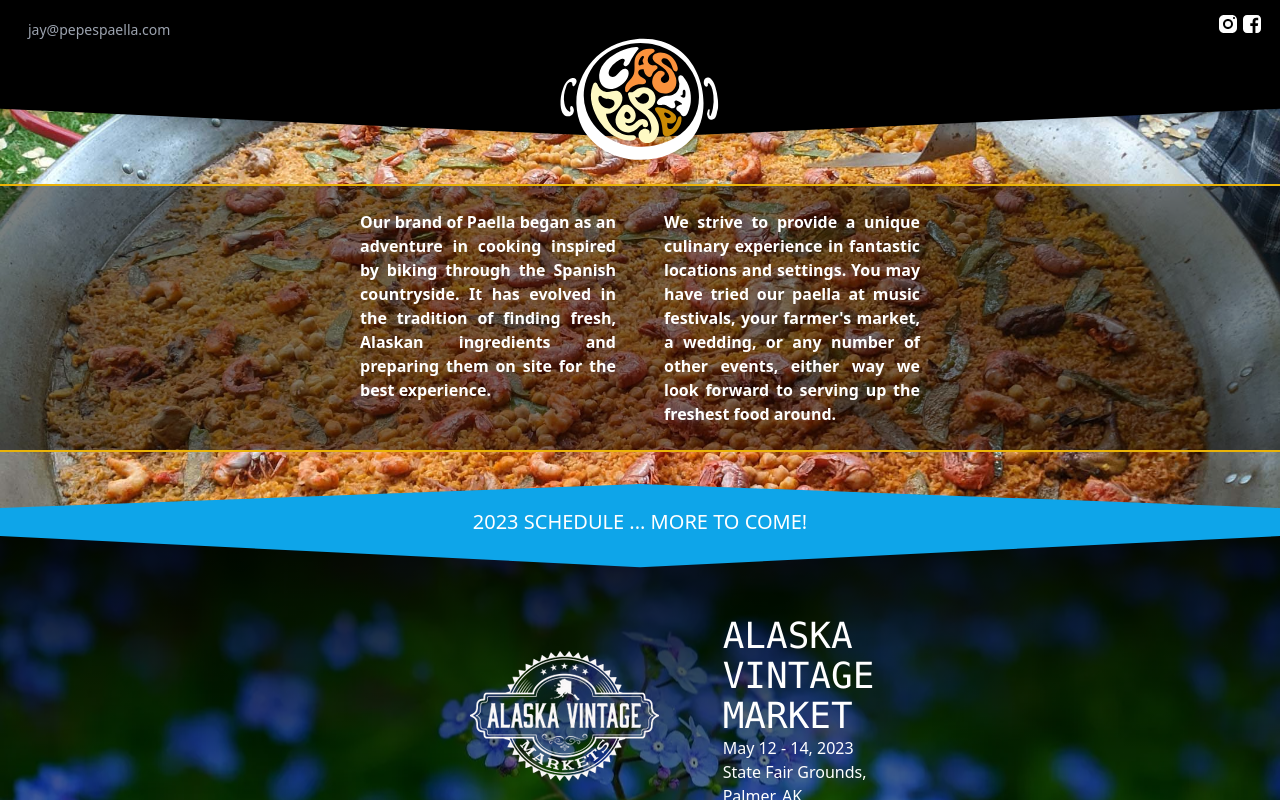
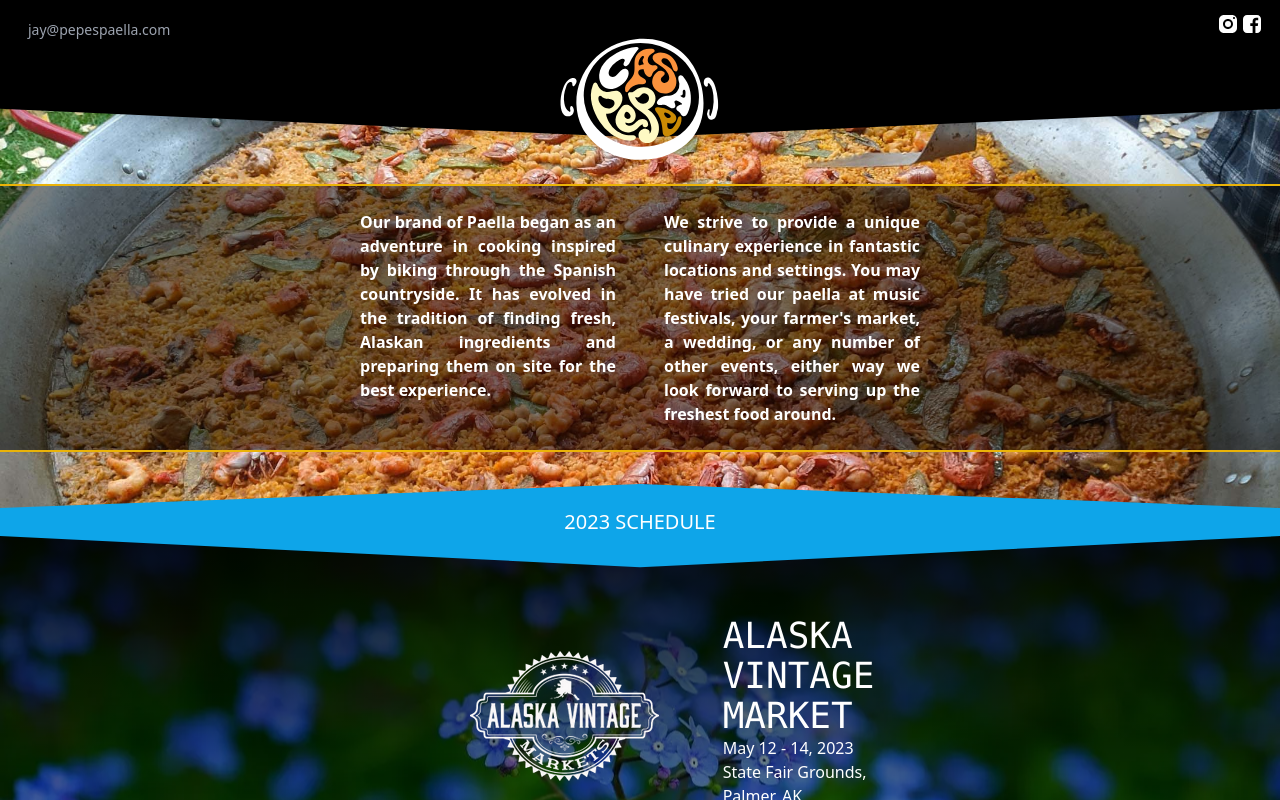
Before and after one commit to casa-pepe/casa-pepe.github.io, a Nuxt app: page / in a window 1280 px wide. Shown: the top 800 px of the page. Built offline with nearby package versions, Linux system fonts and the light colour scheme.

Commit message:
2023 event update

```diff
--- a/pages/index.vue
+++ b/pages/index.vue
@@ -35,7 +35,7 @@
           </svg>
           <div class="bg-sky-500 uppercase">
             <div class="m-auto w-fit">
-             <h3 class="text-xl text-white">2023 Schedule ... More to come! </h3>
+             <h3 class="text-xl text-white">2023 Schedule</h3>
             </div>
           </div>
 
```
